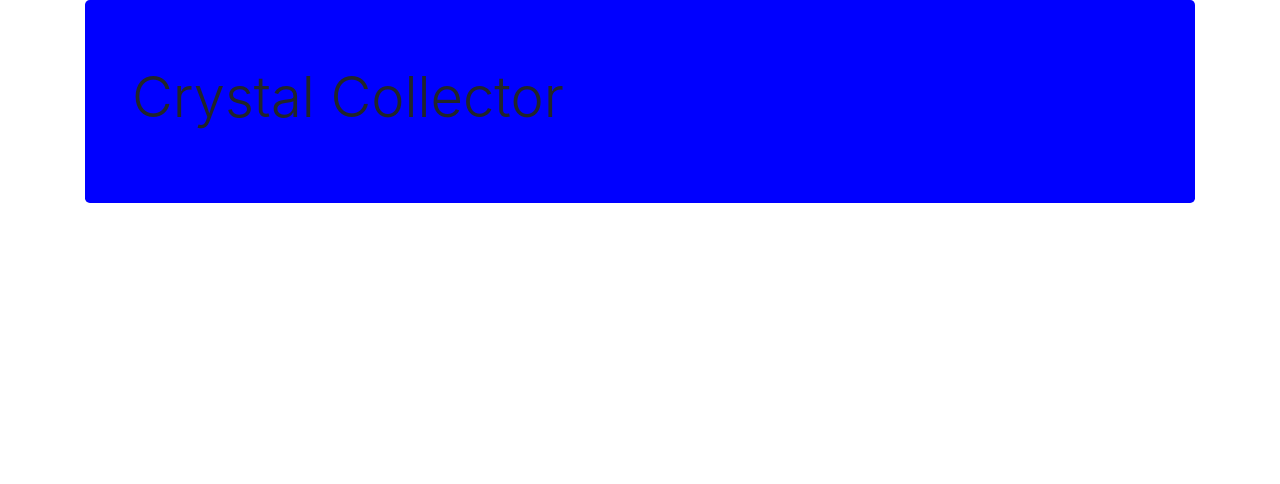
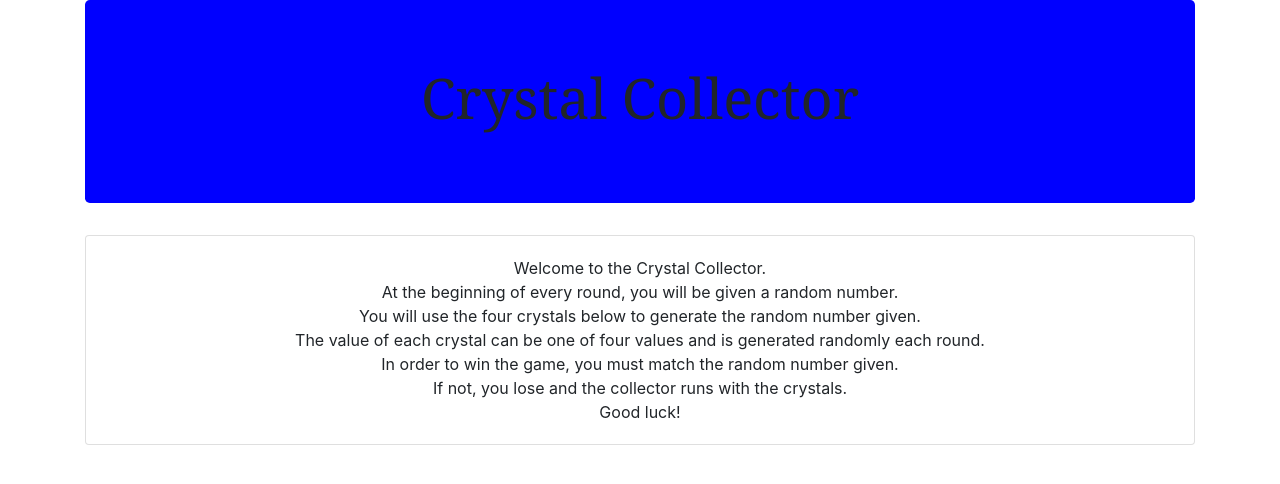
Before and after one commit to dcarde24/unit-4-game, a plain HTML site: page index.html in a window 1280 px wide. Drawn offline with nearby package versions, Linux system fonts and the light colour scheme; files whose address does not match are found by name.

Commit message:
added instructions for the game within the card body

```diff
--- a/index.html
+++ b/index.html
@@ -12,11 +12,26 @@
   <body>
         <div class="container"> <!--main container for all objects on page-->
 
-            <div class="jumbotron" style="background-color: blue;"> <!--This is the header of the page-->
+
+
+            <div class="jumbotron" style="background-color: blue; text-align: center; font-family: Georgia, 'Times New Roman', Times, serif"> <!--This is the header of the page-->
                     <div class="container">
                       <h1 class="display-4">Crystal Collector</h1>
                     </div>
                   </div>
+
+                  <div class="card"> <!--This is the box for instructions of the game-->
+                        <div class="card-body" style="text-align: center;">
+                          Welcome to the Crystal Collector.<br>
+                          At the beginning of every round, you will be given a random number.<br>
+                          You will use the four crystals below to generate the random number given.<br>
+                          The value of each crystal can be one of four values and is generated randomly each round.<br>
+                          In order to win the game, you must match the random number given.<br>
+                          If not, you lose and the collector runs with the crystals.<br>
+                          Good luck!<br>
+
+                        </div>
+                      </div>
 
 
 
```
